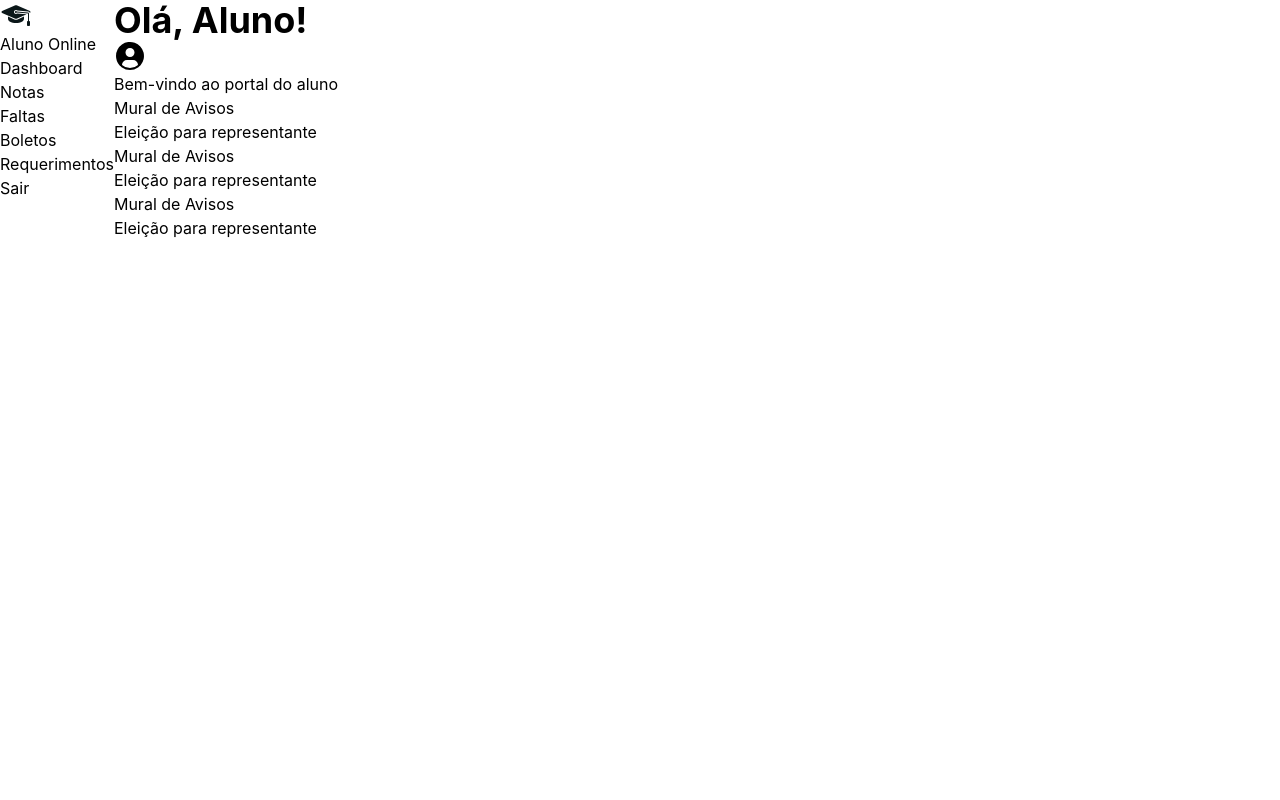
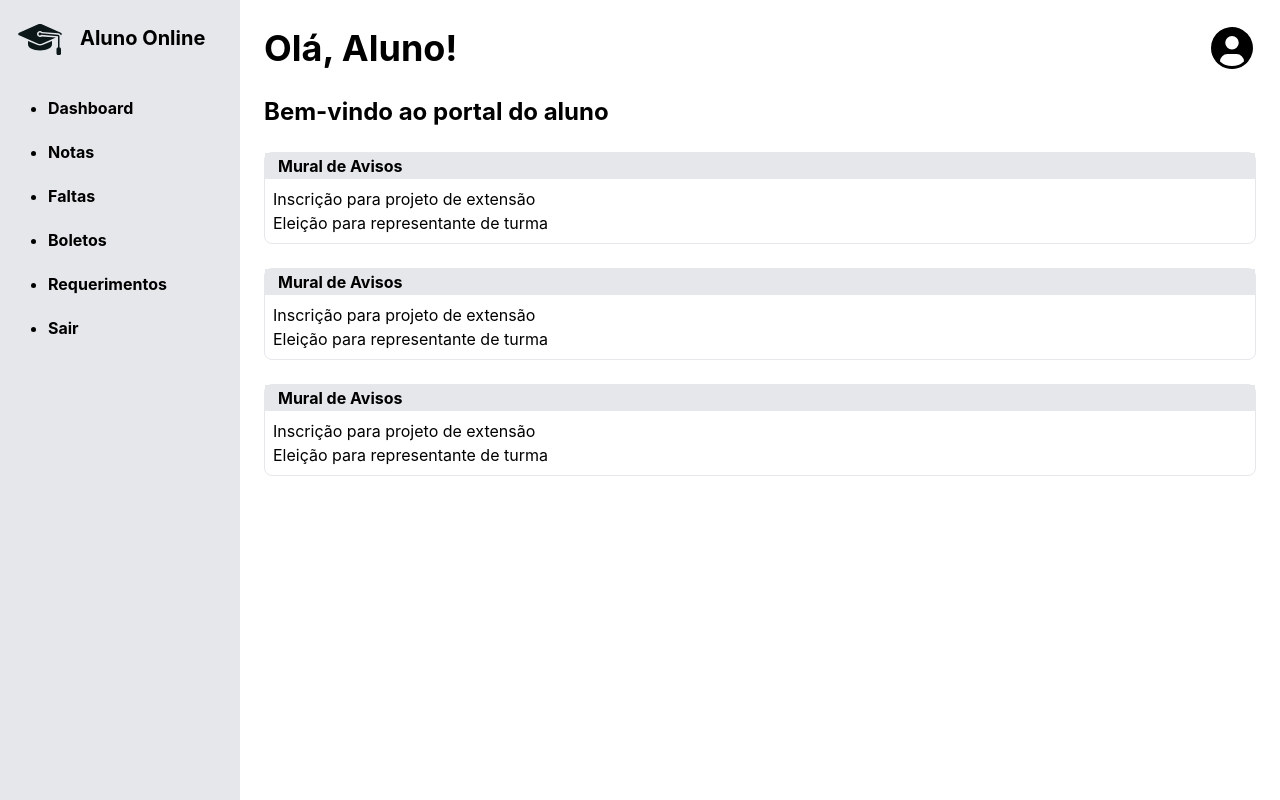
Before and after one commit to fluc45/front-20261, a React (Vite) app in the folder praticas/aluno-online-react/: page / in a window 1280 px wide. Built offline with nearby package versions, Linux system fonts and the light colour scheme.

Commit message:
feat: conclui pratica03. Fecha#5

```diff
--- a/praticas/aluno-online-react/src/App.jsx
+++ b/praticas/aluno-online-react/src/App.jsx
@@ -6,7 +6,7 @@ import Notas from "./pages/Notas";
 import Requerimentos from "./pages/Requerimentos";
 
 function App() {
-  const pagina =1;
+  const pagina = 1;
   return (
     <>
       {pagina == 1 && <Dashboard />}
--- a/praticas/aluno-online-react/src/components/Card.jsx
+++ b/praticas/aluno-online-react/src/components/Card.jsx
@@ -1,11 +1,12 @@
 function Card() {
   return (
-    <article>
-      <h3>Mural de Avisos</h3>
-      <ul>
-        <li>Eleição para representante</li>
-        <li></li>
-        <li></li>
+    <article className="border border-gray-200 rounded-lg mt-6">
+      <header className= "bg-gray-200 p-px">
+        <h3 className="ml-3 font-bold">Mural de Avisos</h3>
+      </header>
+      <ul className="p-2">
+        <li>Inscrição para projeto de extensão</li>
+        <li>Eleição para representante de turma</li>
       </ul>
     </article>
   );
--- a/praticas/aluno-online-react/src/components/Menu.jsx
+++ b/praticas/aluno-online-react/src/components/Menu.jsx
@@ -1,7 +1,7 @@
 function Menu() {
   return (
     <nav>
-      <ul>
+      <ul className="space-y-5 list-disc font-bold pl-8">
         <li>Dashboard</li>
         <li>Notas</li>
         <li>Faltas</li>
--- a/praticas/aluno-online-react/src/components/Sidebar.jsx
+++ b/praticas/aluno-online-react/src/components/Sidebar.jsx
@@ -3,10 +3,10 @@ import Menu from "./Menu";
 
 function Sidebar() {
   return (
-    <aside className="hidden md:block">
-      <header>
-        <img src={logo} alt="logotipo" />
-        <h1>Aluno Online</h1>
+    <aside className="hidden md:block bg-gray-200 w-60 p-4">
+      <header className="flex mb-8">
+        <img className="w-12 h-12" src={logo} alt="logotipo" />
+        <h1 className="text-xl font-bold pt-2 pl-4">Aluno Online</h1>
       </header>
       <Menu />
     </aside>
--- a/praticas/aluno-online-react/src/components/Topbar.jsx
+++ b/praticas/aluno-online-react/src/components/Topbar.jsx
@@ -2,9 +2,9 @@ import avatar from "../assets/avatar.svg";
 
 function Topbar() {
   return (
-    <header>
+    <header className="flex-1 flex items-center justify-between mb-6">
       <h1 className="text-4xl font-bold">Olá, Aluno!</h1>
-      <img src={avatar} alt="Imagem do avatar" />
+      <img className="justify-end h-12 w-12" src={avatar} alt="Imagem do avatar" />
     </header>
   );
 }
--- a/praticas/aluno-online-react/src/pages/Boletos.jsx
+++ b/praticas/aluno-online-react/src/pages/Boletos.jsx
@@ -1,14 +1,16 @@
 import Sidebar from "../components/Sidebar";
 import Topbar from "../components/Topbar";
+import Card from "../components/Card";
 
 function Boletos() {
   return (
     <>
       <Sidebar />
-      <main>
+      <main className="flex-1 m-6">
         <Topbar />
-        <h2>Meus Boletos</h2>
+        <h2 className="text-2xl font-bold mb-4">Histórico de Pagamentos</h2>
         <section>
+          <Card />
         </section>
       </main>
     </>
--- a/praticas/aluno-online-react/src/pages/Dashboard.jsx
+++ b/praticas/aluno-online-react/src/pages/Dashboard.jsx
@@ -6,9 +6,9 @@ function Dashboard() {
   return (
     <>
       <Sidebar />
-      <main>
+      <main className="flex-1 m-6">
         <Topbar />
-        <h2>Bem-vindo ao portal do aluno</h2>
+        <h2 className="text-2xl font-bold mb-4">Bem-vindo ao portal do aluno</h2>
         <section>
           <Card />
           <Card />
--- a/praticas/aluno-online-react/src/pages/Faltas.jsx
+++ b/praticas/aluno-online-react/src/pages/Faltas.jsx
@@ -1,14 +1,17 @@
 import Sidebar from "../components/Sidebar";
 import Topbar from "../components/Topbar";
+import Card from "../components/Card";
 
 function Faltas() {
   return (
     <>
       <Sidebar />
-      <main>
+      <main className="flex-1 m-6">
         <Topbar />
-        <h2>Minhas Faltas</h2>
+        <h2 className="text-2xl font-bold mb-4">Histórico de Faltas por Semestre</h2>
         <section>
+          <Card />
+          <Card />
         </section>
       </main>
     </>
--- a/praticas/aluno-online-react/src/pages/Notas.jsx
+++ b/praticas/aluno-online-react/src/pages/Notas.jsx
@@ -1,3 +1,4 @@
+import Card from "../components/Card";
 import Sidebar from "../components/Sidebar";
 import Topbar from "../components/Topbar";
 
@@ -5,10 +6,12 @@ function Notas() {
   return (
     <>
       <Sidebar />
-      <main>
+      <main className="flex-1 m-6">
         <Topbar />
-        <h2>Minhas Notas</h2>
+        <h2 className="text-2xl font-bold mb-4">Histórico de Notas por Semestre</h2>
         <section>
+          <Card />
+          <Card />
         </section>
       </main>
     </>
--- a/praticas/aluno-online-react/src/pages/Requerimentos.jsx
+++ b/praticas/aluno-online-react/src/pages/Requerimentos.jsx
@@ -1,3 +1,4 @@
+import Card from "../components/Card";
 import Sidebar from "../components/Sidebar";
 import Topbar from "../components/Topbar";
 
@@ -5,10 +6,12 @@ function Requerimentos() {
   return (
     <>
       <Sidebar />
-      <main>
+      <main className="flex-1 m-6">
         <Topbar />
-        <h2>Meus Requerimentos</h2>
-        <section></section>
+        <h2 className="text-2xl font-bold mb-4">Faça solicitações online para a secretaria</h2>
+        <section>
+          <Card />
+        </section>
       </main>
     </>
   );
```
